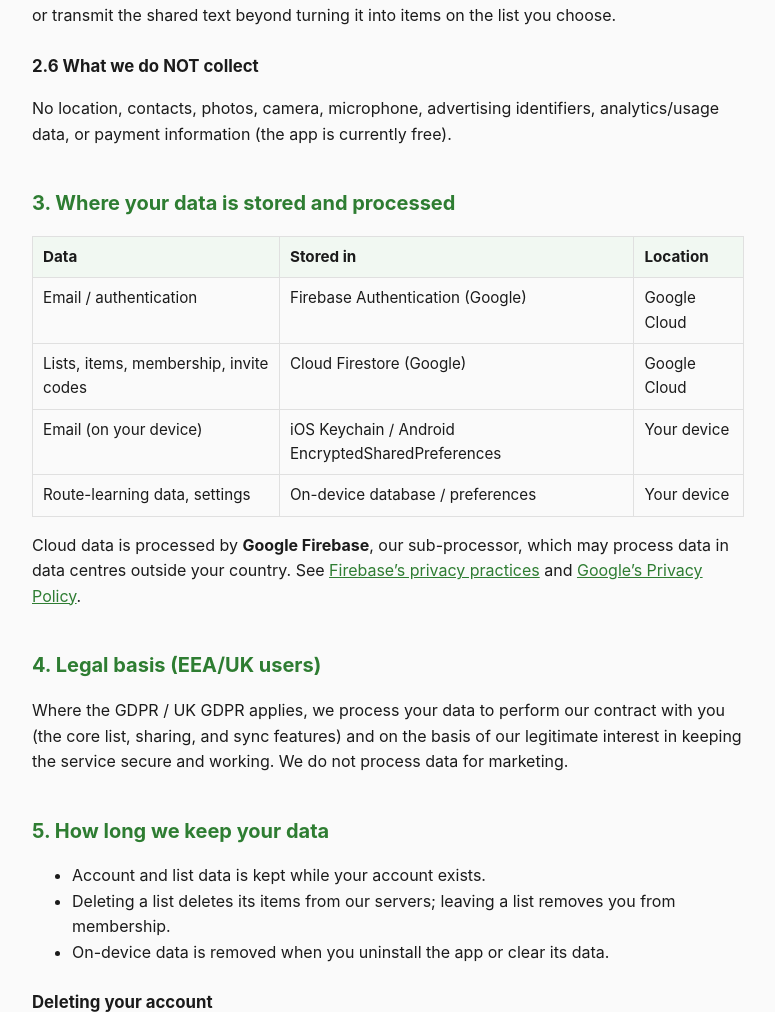
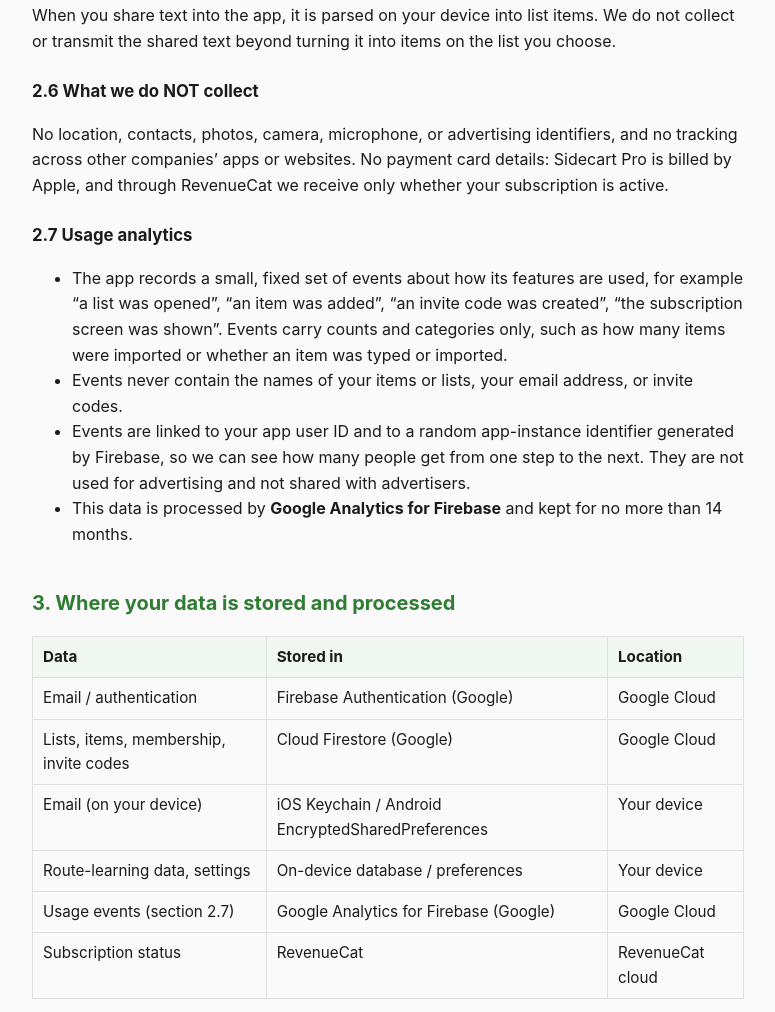
Before and after one commit to gutoim/sidecart-privacy, a plain HTML site: page index.html in a window 1280 px wide. Shown: the part 1315-2327 px from the top of the page, without its empty margins (252-1027 px from the left). Drawn offline with Linux system fonts and the light colour scheme.

Commit message:
Disclose Firebase Analytics and subscriptions

```diff
--- a/index.html
+++ b/index.html
@@ -27,7 +27,7 @@
 <div class="wrap">
 <header>
   <h1>Privacy Policy — Sidecart</h1>
-  <div class="updated">Last updated: 19 June 2026</div>
+  <div class="updated">Last updated: 26 September 2026</div>
 </header>
 
 <p>Sidecart (&ldquo;the app&rdquo;, &ldquo;we&rdquo;, &ldquo;us&rdquo;) is a collaborative
@@ -35,9 +35,10 @@ grocery-list app that lets you create shared shopping lists, invite others by co
 real time, and have the app learn the order you walk your store. This policy explains exactly what
 data the app collects, why, where it is stored, and the choices you have.</p>
 
-<p>We have deliberately kept data collection to the minimum needed to make the app work.
-<strong>We do not use analytics SDKs, advertising SDKs, trackers, or third-party marketing tools,
-and we never sell your data.</strong></p>
+<p>We have deliberately kept data collection to the minimum needed to make the app work and
+improve it. <strong>We use no advertising SDKs, no trackers and no third-party marketing tools, we
+never collect your advertising identifier, and we never sell your data.</strong> The only usage
+measurement is Google Analytics for Firebase, described in section 2.7.</p>
 
 <h2>1. Who is responsible for your data</h2>
 <p>For any privacy question or request, contact us at
@@ -76,8 +77,23 @@ uploaded to our servers, not synced between your devices, and not shared with an
 or transmit the shared text beyond turning it into items on the list you choose.</p>
 
 <h3>2.6 What we do NOT collect</h3>
-<p>No location, contacts, photos, camera, microphone, advertising identifiers, analytics/usage
-data, or payment information (the app is currently free).</p>
+<p>No location, contacts, photos, camera, microphone, or advertising identifiers, and no tracking
+across other companies&rsquo; apps or websites. No payment card details: Sidecart Pro is billed by
+Apple, and through RevenueCat we receive only whether your subscription is active.</p>
+
+<h3>2.7 Usage analytics</h3>
+<ul>
+  <li>The app records a small, fixed set of events about how its features are used, for example
+  &ldquo;a list was opened&rdquo;, &ldquo;an item was added&rdquo;, &ldquo;an invite code was
+  created&rdquo;, &ldquo;the subscription screen was shown&rdquo;. Events carry counts and
+  categories only, such as how many items were imported or whether an item was typed or imported.</li>
+  <li>Events never contain the names of your items or lists, your email address, or invite codes.</li>
+  <li>Events are linked to your app user ID and to a random app-instance identifier generated by
+  Firebase, so we can see how many people get from one step to the next. They are not used for
+  advertising and not shared with advertisers.</li>
+  <li>This data is processed by <strong>Google Analytics for Firebase</strong> and kept for no more
+  than 14 months.</li>
+</ul>
 
 <h2>3. Where your data is stored and processed</h2>
 <table>
@@ -86,6 +102,8 @@ data, or payment information (the app is currently free).</p>
   <tr><td>Lists, items, membership, invite codes</td><td>Cloud Firestore (Google)</td><td>Google Cloud</td></tr>
   <tr><td>Email (on your device)</td><td>iOS Keychain / Android EncryptedSharedPreferences</td><td>Your device</td></tr>
   <tr><td>Route-learning data, settings</td><td>On-device database / preferences</td><td>Your device</td></tr>
+  <tr><td>Usage events (section 2.7)</td><td>Google Analytics for Firebase (Google)</td><td>Google Cloud</td></tr>
+  <tr><td>Subscription status</td><td>RevenueCat</td><td>RevenueCat cloud</td></tr>
 </table>
 <p>Cloud data is processed by <strong>Google Firebase</strong>, our sub-processor, which may
 process data in data centres outside your country. See
@@ -95,7 +113,9 @@ process data in data centres outside your country. See
 <h2>4. Legal basis (EEA/UK users)</h2>
 <p>Where the GDPR / UK GDPR applies, we process your data to perform our contract with you (the core
 list, sharing, and sync features) and on the basis of our legitimate interest in keeping the
-service secure and working. We do not process data for marketing.</p>
+service secure and working and in understanding which features help people finish their shopping,
+using only the content-free usage events described in section 2.7. We do not process data for
+marketing.</p>
 
 <h2>5. How long we keep your data</h2>
 <ul>
```
